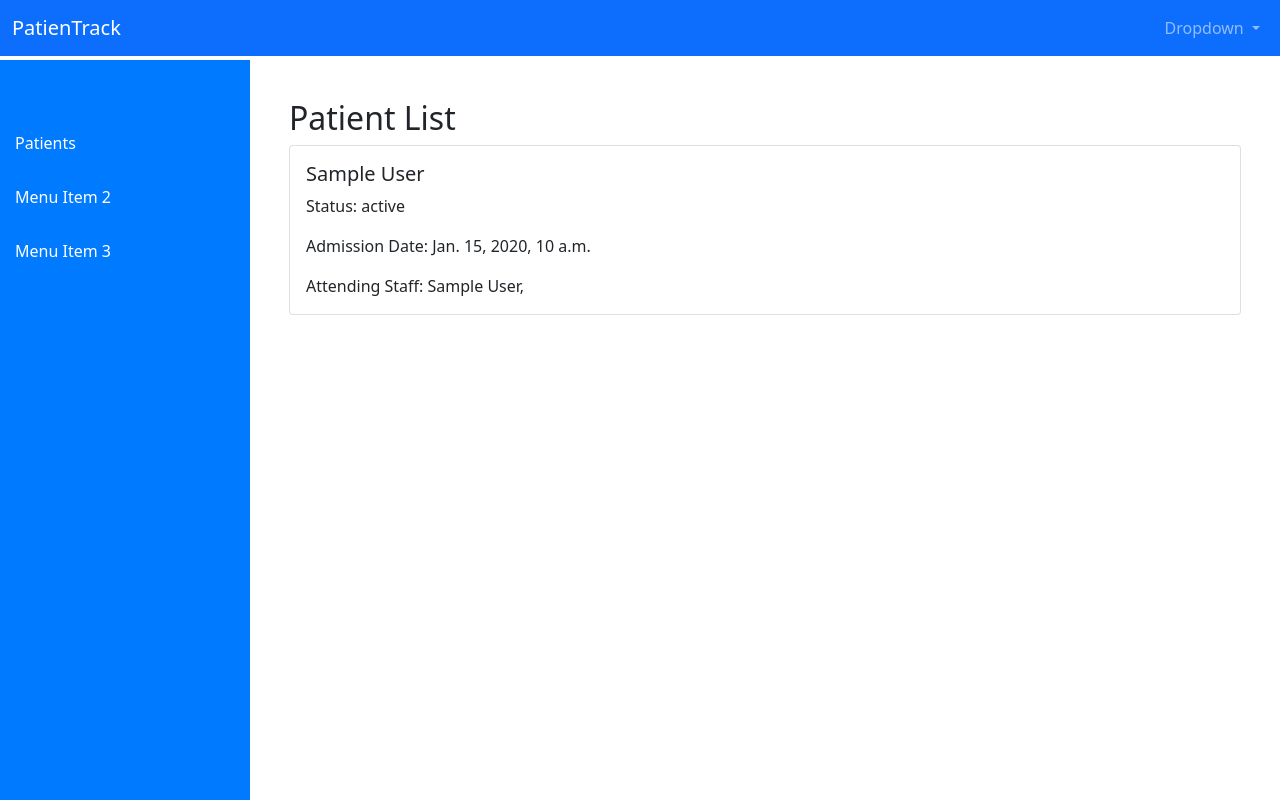
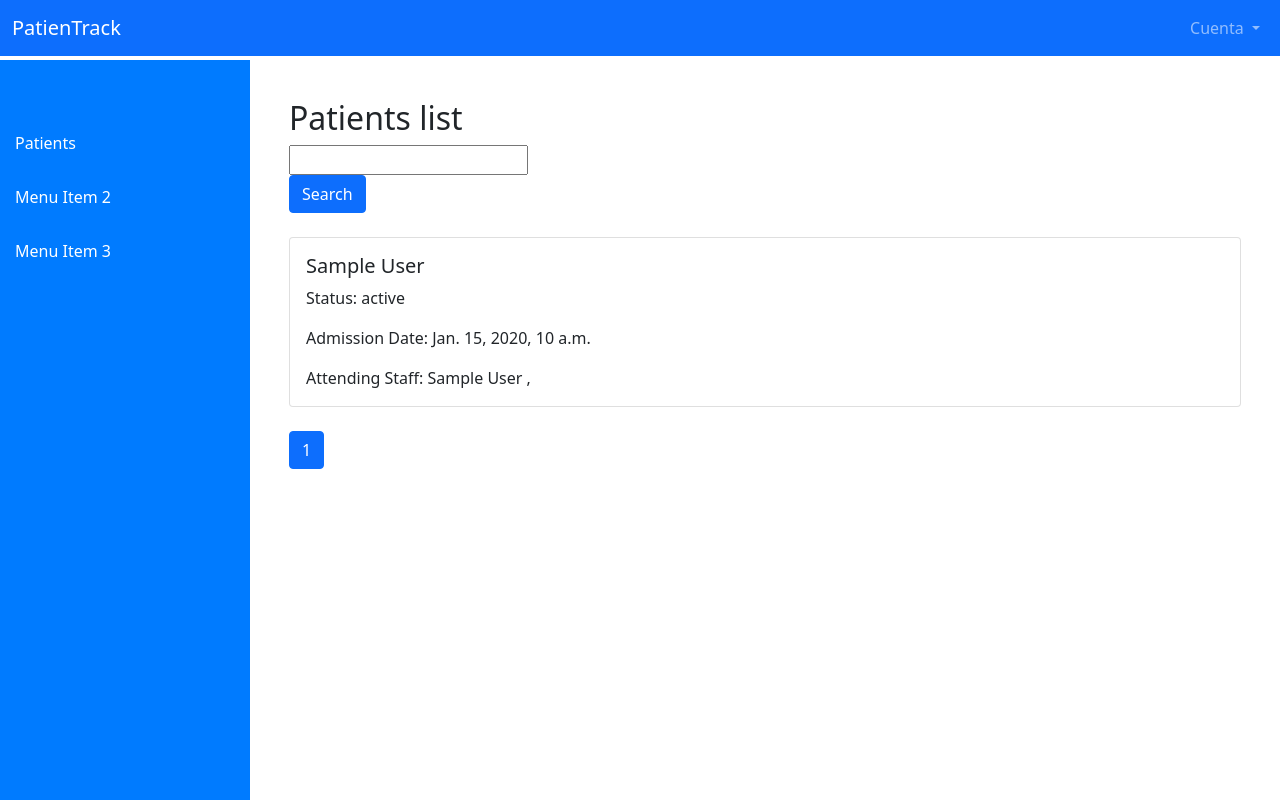
Before and after one commit to giancarloprieto/patientrack_backend, a Django app: template templates/patient/list.html in a window 1280 px wide. Run offline with Django 3.2, Linux system fonts and the light colour scheme; the template is opened without the code that fills it: most values are stand-ins (such as "Sample title", 1, 10 or a date in 2020); form fields are guessed from the names that the template uses.

Commit message:
Base list view search bar patient list view and create view

```diff
--- /dev/null
+++ b/main/forms.py
@@ -0,0 +1,6 @@
+# forms.py
+from django import forms
+
+
+class SearchForm(forms.Form):
+    search = forms.CharField(max_length=100, required=False, label='Search')
--- a/main/models.py
+++ b/main/models.py
@@ -8,7 +8,7 @@ class AbstractAuditModel(models.Model):
     created_at = models.DateTimeField(_('created at'), auto_now_add=True)
     created_by = models.EmailField(_('created by'), blank=True, null=True, )
     last_updated_at = models.DateTimeField(_('last updated'), auto_now=True)
-    last_updated_by = models.EmailField(_('created by'), blank=True, null=True, )
+    last_updated_by = models.EmailField(_('last updated by'), blank=True, null=True, )
 
     class Meta:
         abstract = True
--- a/patient/urls.py
+++ b/patient/urls.py
@@ -1,10 +1,11 @@
 from django.urls import include, path
 
-from patient.views import PatientListView
+from patient.views import PatientListView, PatientCreateView
 
 app_name = 'patient'
 
 
 urlpatterns = [
     path('', PatientListView.as_view(), name='list'),
+    path('create', PatientCreateView.as_view(), name='create'),
 ]
--- /dev/null
+++ b/templates/base_list.html
@@ -0,0 +1,70 @@
+{% extends 'index.html' %}
+{% load static i18n %}
+{% block content %}
+    <div class="container mt-4">
+        <h2>{% block list_header %}{% endblock %}</h2>
+        <div class="mb-4">
+            <form method="get" action="" class="form-inline">
+                <div class="form-group">
+                    {{ search_form.search }}
+                </div>
+                <button type="submit" class="btn btn-primary ml-2">Search</button>
+            </form>
+        </div>
+
+
+        <div class="card-deck">
+            {% for obj in page_obj %}
+                <div class="card mb-4">
+                    <div class="card-body">
+                        {% block obj_content %}
+                            <h5 class="card-title">{{ patient.first_name }} {{ patient.last_name }}</h5>
+                            <p class="card-text">Status: {{ patient.get_status_display }}</p>
+                            <p class="card-text">Admission Date: {{ patient.admission_date }}</p>
+                            <p class="card-text">Attending Staff:
+                                {% for staff in patient.attending_staff.all %}{{ staff.first_name }}
+                                    {{ staff.last_name }}
+                                    , {% endfor %}</p>
+                        {% endblock %}
+                    </div>
+                </div>
+            {% endfor %}
+        </div>
+            <nav aria-label="Page navigation">
+            <ul class="pagination">
+                {% if page_obj.has_previous %}
+                    <li class="page-item">
+                        <a class="page-link" href="?page=1" aria-label="First">
+                            <span aria-hidden="true">&laquo;&laquo;</span>
+                        </a>
+                    </li>
+                    <li class="page-item">
+                        <a class="page-link" href="?page={{ page_obj.previous_page_number }}" aria-label="Previous">
+                            <span aria-hidden="true">&laquo;</span>
+                        </a>
+                    </li>
+                {% endif %}
+
+                {% for page_num in page_obj.paginator.page_range %}
+                    <li class="page-item{% if page_num == page_obj.number %} active{% endif %}">
+                        <a class="page-link" href="?page={{ page_num }}">{{ page_num }}</a>
+                    </li>
+                {% endfor %}
+
+                {% if page_obj.has_next %}
+                    <li class="page-item">
+                        <a class="page-link" href="?page={{ page_obj.next_page_number }}" aria-label="Next">
+                            <span aria-hidden="true">&raquo;</span>
+                        </a>
+                    </li>
+                    <li class="page-item">
+                        <a class="page-link" href="?page={{ page_obj.paginator.num_pages }}" aria-label="Last">
+                            <span aria-hidden="true">&raquo;&raquo;</span>
+                        </a>
+                    </li>
+                {% endif %}
+            </ul>
+        </nav>
+    </div>
+
+{% endblock %}
--- a/templates/index.html
+++ b/templates/index.html
@@ -63,7 +63,7 @@
                 <li class="nav-item dropdown">
                     <a class="nav-link dropdown-toggle" href="#" id="navbarDropdown" role="button"
                        data-bs-toggle="dropdown" aria-expanded="false">
-                        Dropdown
+                        Cuenta
                     </a>
                     <ul class="dropdown-menu" aria-labelledby="navbarDropdown">
                         <li><a class="dropdown-item" href="{% url 'authentication:logout' %}">Logout</a></li>
--- a/templates/patient/list.html
+++ b/templates/patient/list.html
@@ -1,22 +1,11 @@
-{% extends 'index.html' %}
+{% extends 'base_list.html' %}
 {% load static i18n %}
-{%  block content %}
-<div class="container mt-4">
-    <h2>Patient List</h2>
-
-    <div class="card-deck">
-        {% for patient in page_obj %}
-            <div class="card mb-4">
-                <div class="card-body">
-                    <h5 class="card-title">{{ patient.first_name }} {{ patient.last_name }}</h5>
-                    <p class="card-text">Status: {{ patient.get_status_display }}</p>
-                    <p class="card-text">Admission Date: {{ patient.admission_date }}</p>
-                    <p class="card-text">Attending Staff: {% for staff in patient.attending_staff.all %}{{ staff.first_name }} {{ staff.last_name }}, {% endfor %}</p>
-                    <!-- Add more card content for additional patient attributes -->
-                </div>
-            </div>
-        {% endfor %}
-    </div>
-</div>
-
-{%  endblock %}
+{% block list_header %}{% trans 'Patients list' %}{% endblock %}
+{% block obj_content %}
+    <h5 class="card-title">{{ obj.first_name }} {{ obj.last_name }}</h5>
+    <p class="card-text">Status: {{ obj.get_status_display }}</p>
+    <p class="card-text">Admission Date: {{ obj.admission_date }}</p>
+    <p class="card-text">Attending Staff:
+        {% for staff in obj.attending_staff.all %}{{ staff.first_name }} {{ staff.last_name }}
+            , {% endfor %}</p>
+{% endblock %}
```
Also changed, not shown: main/views.py (+22 -1 lines), patient/forms.py (+9 -0 lines), patient/views.py (+23 -3 lines), templates/patient/create.html (added, +20 -0 lines).
